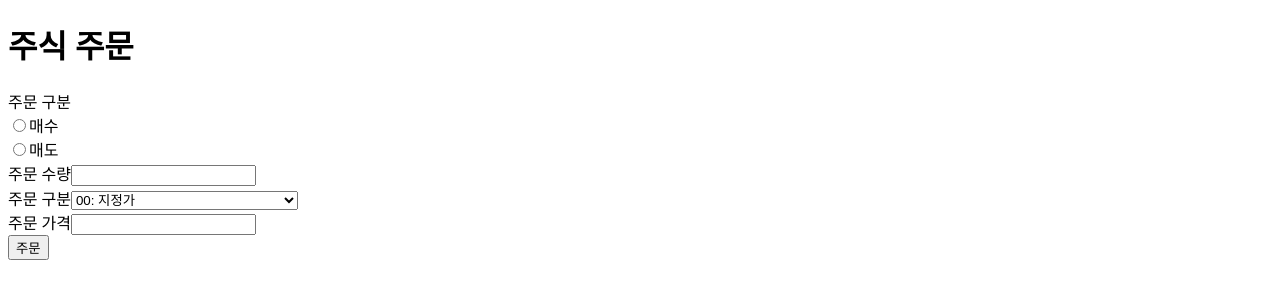
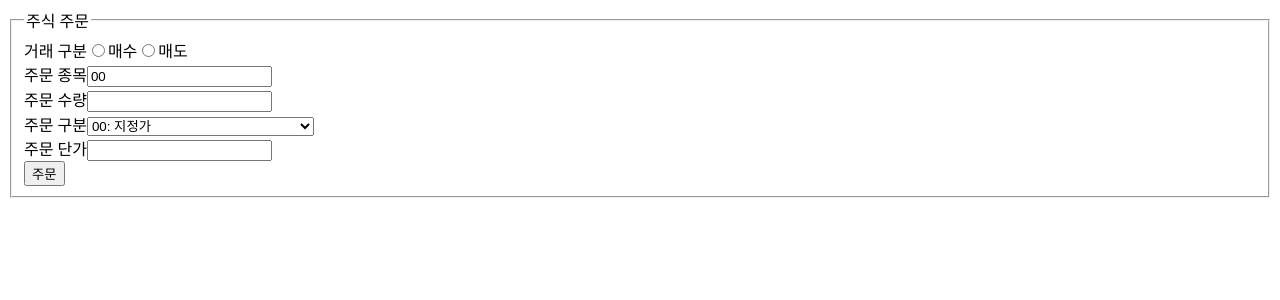
Before and after one commit to Yeongdong/stock-trading-frontend, a Next.js app: page /dashboard in a window 1280 px wide. Shown: the top 300 px of the page. Built offline with nearby package versions, Linux system fonts and the light colour scheme; sample sign-in values are in the browser's storage.

Commit message:
refactor: fix toast msg & add tr_id

```diff
--- a/src/app/dashboard/page.tsx
+++ b/src/app/dashboard/page.tsx
@@ -1,11 +1,14 @@
+"use client";
+
 import { useEffect, useState } from "react";
 import { StockOrder } from "@/types";
 import toast from "@/utils/toast";
 
 export default function DashboardPage() {
   const [acntPrdtCd, setAcntPrdtCd] = useState<string>("00");
+  const [trId, setTrId] = useState<string>("");
   const [pdno, setPdno] = useState<string>("00");
-  const [orderDvsn, setOrderDvsn] = useState<"buy" | "sell">("buy");
+  const [orderDvsn, setOrderDvsn] = useState<string>("00");
   const [ordQty, setOrdQty] = useState<string>("");
   const [ordUnpr, setOrdUnpr] = useState<string>("");
   const [isLoading, setIsLoading] = useState(false);
@@ -29,6 +32,7 @@ export default function DashboardPage() {
   const handleOrder = () => {
     const orderData: StockOrder = {
       acntPrdtCd,
+      trId,
       pdno,
       orderDvsn,
       ordQty,
@@ -41,6 +45,7 @@ export default function DashboardPage() {
           setIsLoading(false);
 
           const accessToken = sessionStorage.getItem("access_token");
+          console.log(orderData);
 
           const response = await fetch(
             "https://localhost:7072/api/stock/order",
@@ -58,8 +63,9 @@ export default function DashboardPage() {
             throw new Error("주문 처리 중 오류 발생");
           }
 
+          setTrId("");
           setPdno("");
-          setOrderDvsn("buy");
+          setOrderDvsn("");
           setOrdQty("");
           setOrdUnpr("");
         } catch (error) {
@@ -73,24 +79,49 @@ export default function DashboardPage() {
 
   return (
     <div className="container">
-      <h1>주식 주문</h1>
+      <fieldset>
+        <legend>주식 주문</legend>
         <div>
-        <label>주문 구분</label>
+          <label>거래 구분</label>
+          <input
+            type="radio"
+            name="trId"
+            value="buy"
+            id="buy"
+            onChange={(e) => setTrId(e.target.value)}
+          />
+          매수
+          <input
+            type="radio"
+            name="trId"
+            value="sell"
+            id="sell"
+            onChange={(e) => setTrId(e.target.value)}
+          />
+          매도
           <div>
-          <input type="radio" value="buy" id="buy" />
-          <label>매수</label>
-        </div>
-        <div>
-          <input type="radio" value="sell" />
-          <label>매도</label>
+            <label>주문 종목</label>
+            <input
+              type="text"
+              value={pdno}
+              onChange={(e) => setPdno(e.target.value)}
+            />
           </div>
           <div>
             <label>주문 수량</label>
-          <input type="number" min="1" />
+            <input
+              type="number"
+              min="1"
+              value={ordQty}
+              onChange={(e) => setOrdQty(e.target.value)}
+            />
           </div>
           <div>
             <label>주문 구분</label>
-          <select>
+            <select
+              value={orderDvsn}
+              onChange={(e) => setOrderDvsn(e.target.value)}
+            >
               <option>00: 지정가</option>
               <option>01 : 시장가</option>
               <option>02 : 조건부지정가</option>
@@ -111,13 +142,19 @@ export default function DashboardPage() {
             </select>
           </div>
           <div>
-          <label>주문 가격</label>
-          <input type="number" min="0" />
+            <label>주문 단가</label>
+            <input
+              type="number"
+              min="0"
+              value={ordUnpr}
+              onChange={(e) => setOrdUnpr(e.target.value)}
+            />
           </div>
           <button onClick={handleOrder} disabled={isLoading}>
             주문
           </button>
         </div>
+      </fieldset>
     </div>
   );
 }
--- a/src/types.ts
+++ b/src/types.ts
@@ -21,6 +21,7 @@ export interface StockBalance {
 
 export interface StockOrder {
   acntPrdtCd: string; // 계좌상품코드
+  trId: string; // 거래ID
   pdno: string; // 종목코드
   orderDvsn: string; // 주문구분
   ordQty: string; // 주문수량
--- a/src/utils/toast.ts
+++ b/src/utils/toast.ts
@@ -9,9 +9,10 @@ export const toast = {
   createOrderConfirmMsg: (orderInfo: StockOrder) => {
     return `주문 내역을 확인해주세요:
         ------------------------------
+        거래 구분: ${orderInfo.trId === "buy" ? "매수" : "매도"}
         주문 종목: ${orderInfo.pdno}
-        주문 구분: ${orderInfo.orderDvsn === "buy" ? "매수" : "매도"}
         주문 수량: ${orderInfo.ordQty}주
+        주문 구분: ${orderInfo.orderDvsn}
         주문 단가: ${orderInfo.ordUnpr}원
         ─────────────────
         주문을 진행하시겠습니까?`;
```
Lines whose indentation alone changed are shown as unchanged.
